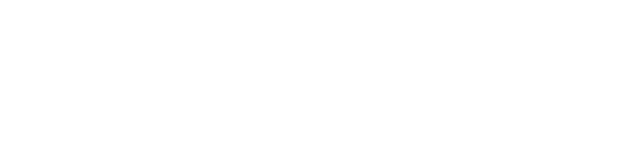
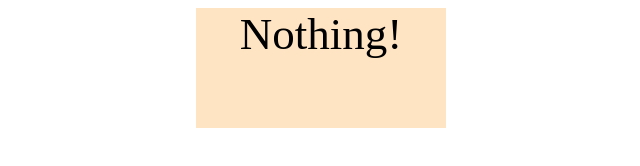
Before and after one commit to Zahuhrya/rsschool-cv, a plain HTML site: page index.html in a window 1280 px wide. Shown: the whole page, without its empty margins (319-959 px from the left). Drawn offline with Linux system fonts and the light colour scheme.

Commit message:
feat:add style for html

```diff
--- a/index.html
+++ b/index.html
@@ -8,7 +8,7 @@
 </head>
 <body>
     <div class="box">
-        <a class="text"></a>
+        <a class="text">Nothing!</a>
     </div>
 </body>
 </html>
--- a/style.css
+++ b/style.css
@@ -0,0 +1,17 @@
+body{
+    display: flex;
+    justify-content: center;
+    align-items: center;
+}
+
+.box{
+    background-color: bisque;
+    width: 250px;
+    height: 120px;
+    text-align: center;
+}
+
+.text{
+    color:black;
+    font-size: 45px;
+}
```
